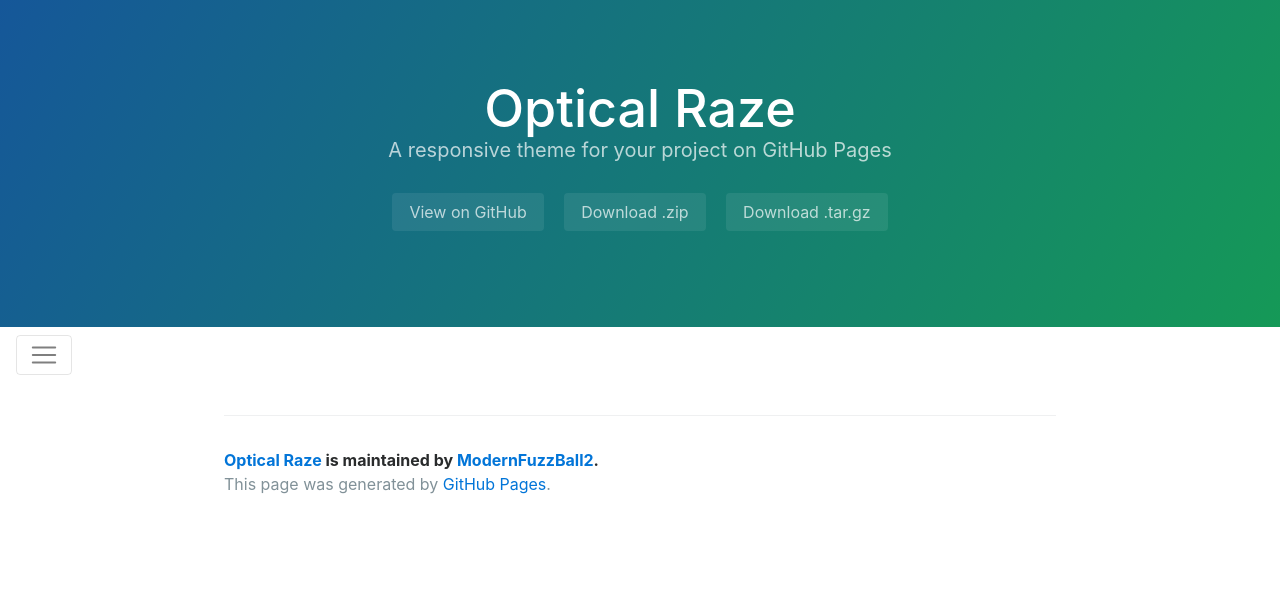
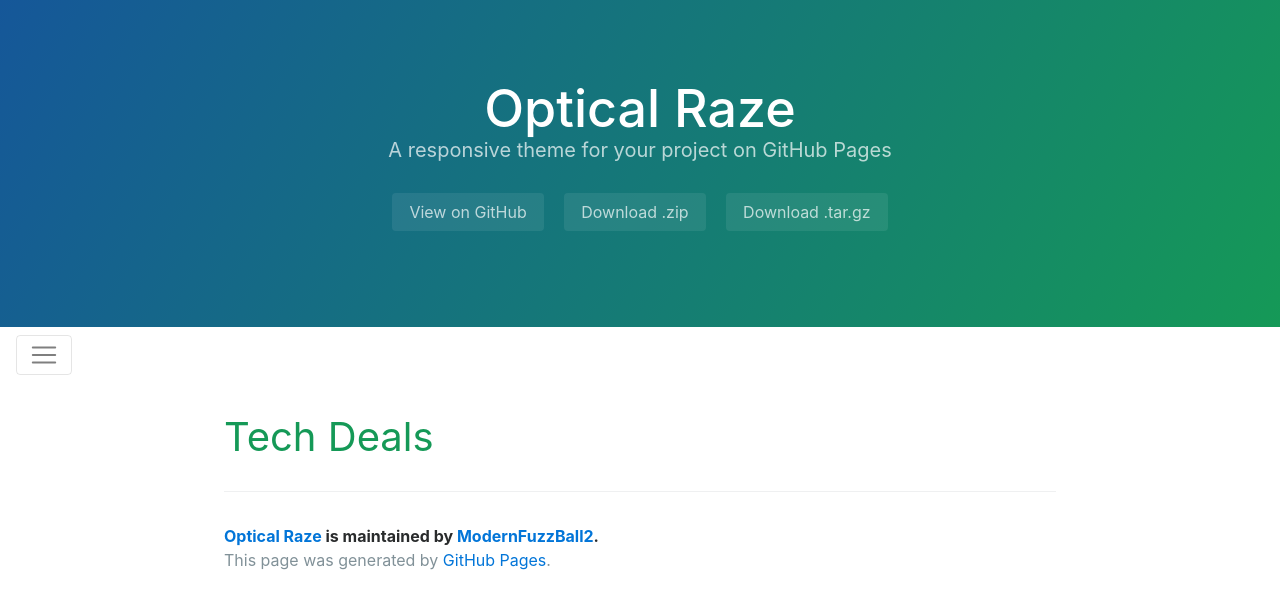
Before and after one commit to opticalraze/opticalraze.github.io, a Jekyll site: the page built from techdeals.md, in a window 1280 px wide. Shown: the top 609 px of the page. Built offline with Jekyll 4.4.1, drawn with Linux system fonts in a browser that asks for light colours; nearby versions of some CDN libraries.

Commit message:
Update techdeals.md

```diff
--- a/techdeals.md
+++ b/techdeals.md
@@ -2,3 +2,5 @@
 title: Tech Deals
 layout: page
 ---
+
+# Tech Deals
```
